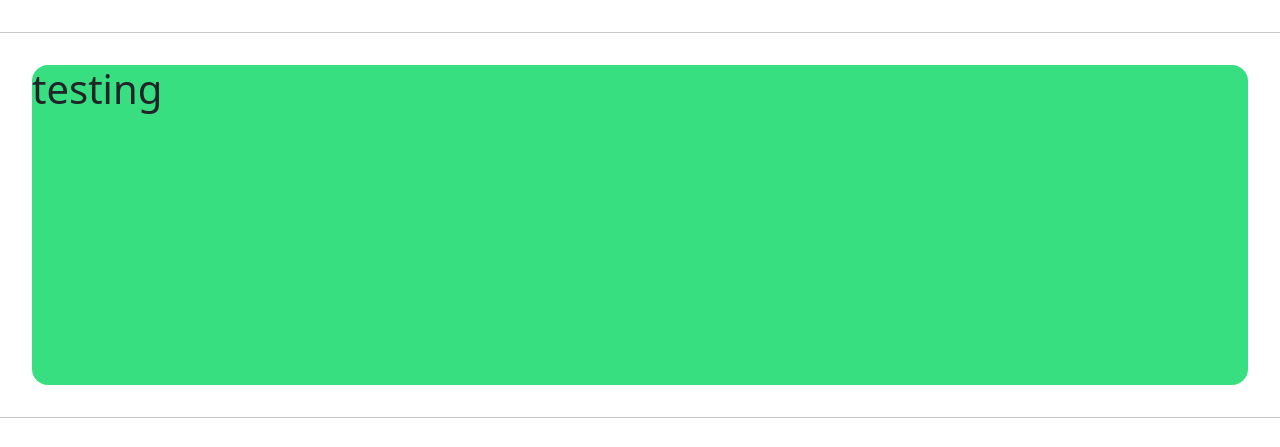
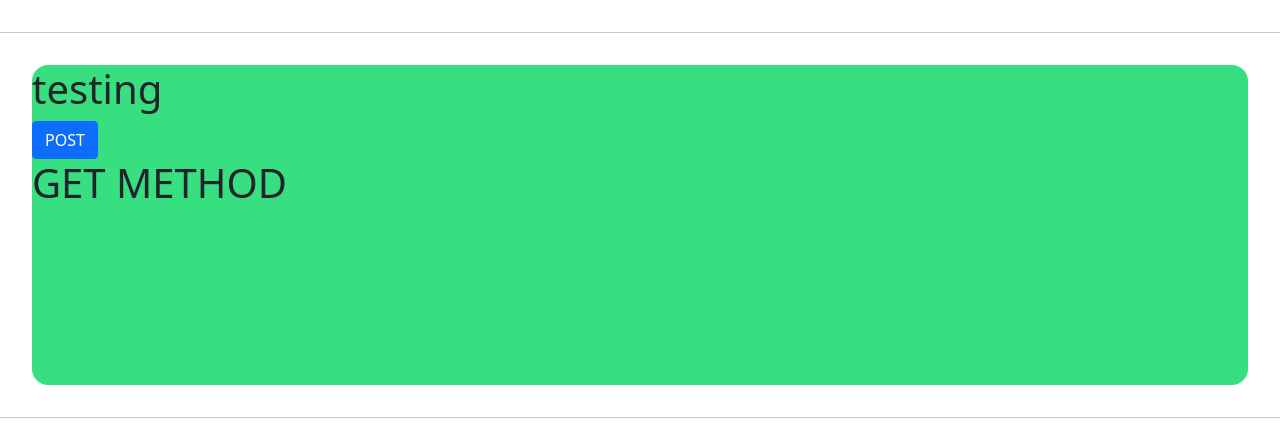
Before and after one commit to aprilinbloom/DjangoStudy, a Django app: page /account/hello_world/ in a window 1280 px wide. Shown: the part 107-554 px from the top of the page. Run offline with Django 3.2, Linux system fonts and the light colour scheme; some web fonts are replaced.

Commit message:
django course 16 commit

```diff
--- a/accountapp/templates/accountapp/hello_world.html
+++ b/accountapp/templates/accountapp/hello_world.html
@@ -6,6 +6,15 @@
     <h1>
         testing
     </h1>
+
+      <form action="/account/hello_world/" method="post">
+          {% csrf_token %}
+          <input type="submit" class="btn btn-primary" value="POST">
+      </form>
+
+      <h1>
+          {{ text }}
+      </h1>
   </div>
 
 {% endblock %}
--- a/accountapp/views.py
+++ b/accountapp/views.py
@@ -6,4 +6,7 @@ from django.shortcuts import render
 
 
 def hello_world(request):
-    return render(request, 'accountapp/hello_world.html')
+    if request.method == "POST":
+        return render(request, 'accountapp/hello_world.html', context={'text': 'POST METHOD'})
+    else:
+        return render(request, 'accountapp/hello_world.html', context={'text': 'GET METHOD'})
```
